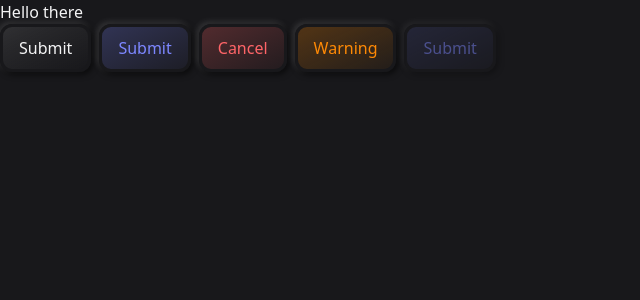
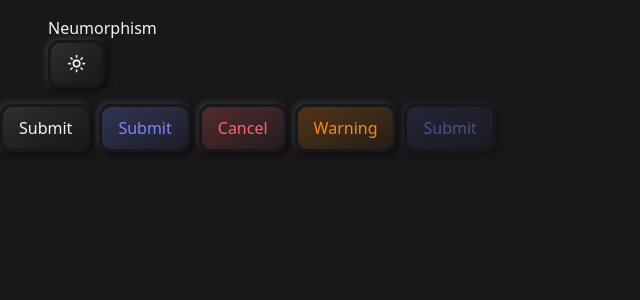
Before and after one commit to Annie-Huang/baseui-neomorphism2.0-component-library, a React (Vite) app: page / in a window 1280 px wide. Shown: the top 300 px of the page, without its empty margins (0-640 px from the left). Built offline with nearby package versions, Linux system fonts and the light colour scheme.

Commit message:
Add <Nav> into the App.tsx

```diff
--- a/src/App.tsx
+++ b/src/App.tsx
@@ -1,9 +1,10 @@
 import Button from './components/Button.tsx';
+import Nav from './components/Nav.tsx';
 
 function App() {
   return (
     <main>
-      <h1>Hello there</h1>
+      <Nav />
       <div className='space-x-2'>
         <Button>Submit</Button>
         {/*<Button className='text-primary'>Submit</Button>*/}
```
